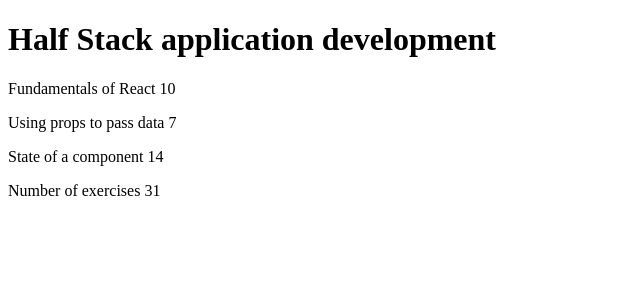
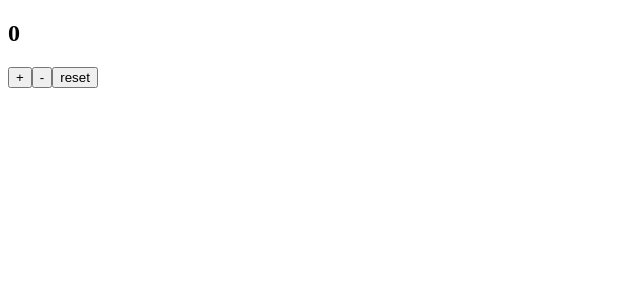
Before and after one commit to saperez17/fullstack-part1, a React (Create React App) app: page / in a window 1280 px wide. Shown: the top 300 px of the page, without its empty margins (0-640 px from the left). Built offline with nearby package versions, Linux system fonts and the light colour scheme.

Commit message:
Part2 B. Component state, event handlers, helper functions and the container and presentation pattern in react.

```diff
--- a/src/App.js
+++ b/src/App.js
@@ -49,7 +49,6 @@
     <div>
       <Header course={course.name} />
       <Content parts={course.parts} />
-
       <Total parts={course.parts} />
     </div>
   );
--- /dev/null
+++ b/src/components/Button.jsx
@@ -0,0 +1,6 @@
+import react from "react";
+const Button = ({ children, handleClick }) => {
+  return <button onClick={handleClick}>{children}</button>;
+};
+
+export default Button;
--- /dev/null
+++ b/src/components/Counter.jsx
@@ -0,0 +1,26 @@
+import react, { useState } from "react";
+import Button from "./Button";
+
+const Counter = () => {
+  const [counter, setCounter] = useState(0);
+
+  const increaseByone = () => {
+    setCounter(counter + 1);
+  };
+  const decreaseByone = () => {
+    setCounter(counter - 1);
+  };
+  const setToZero = () => {
+    setCounter(0);
+  };
+  return (
+    <div>
+      <h2>{counter}</h2>
+      <Button handleClick={increaseByone}>+</Button>
+      <Button handleClick={decreaseByone}>-</Button>
+      <Button handleClick={setToZero}>reset</Button>
+    </div>
+  );
+};
+
+export default Counter;
--- /dev/null
+++ b/src/components/Display.jsx
@@ -0,0 +1,3 @@
+import react from "react";
+const Display = ({ counter }) => <div>{counter}</div>;
+export default Display;
--- /dev/null
+++ b/src/components/Greeting.jsx
@@ -0,0 +1,12 @@
+import react from "react";
+
+const Greeting = ({ name, bornYear }) => {
+  return (
+    <div>
+      <h1>I'm {name}</h1>
+      <h2>And i was born in {bornYear}</h2>
+    </div>
+  );
+};
+
+export default Greeting;
--- a/src/index.js
+++ b/src/index.js
@@ -2,11 +2,13 @@
 import ReactDOM from "react-dom";
 
 import App from "./App";
+import Greeting from "./components/Greeting";
+import Counter from "./components/Counter";
 
 const rootElement = document.getElementById("root");
 ReactDOM.render(
   <StrictMode>
-    <App />
+    <Counter />
   </StrictMode>,
   rootElement
 );
```
